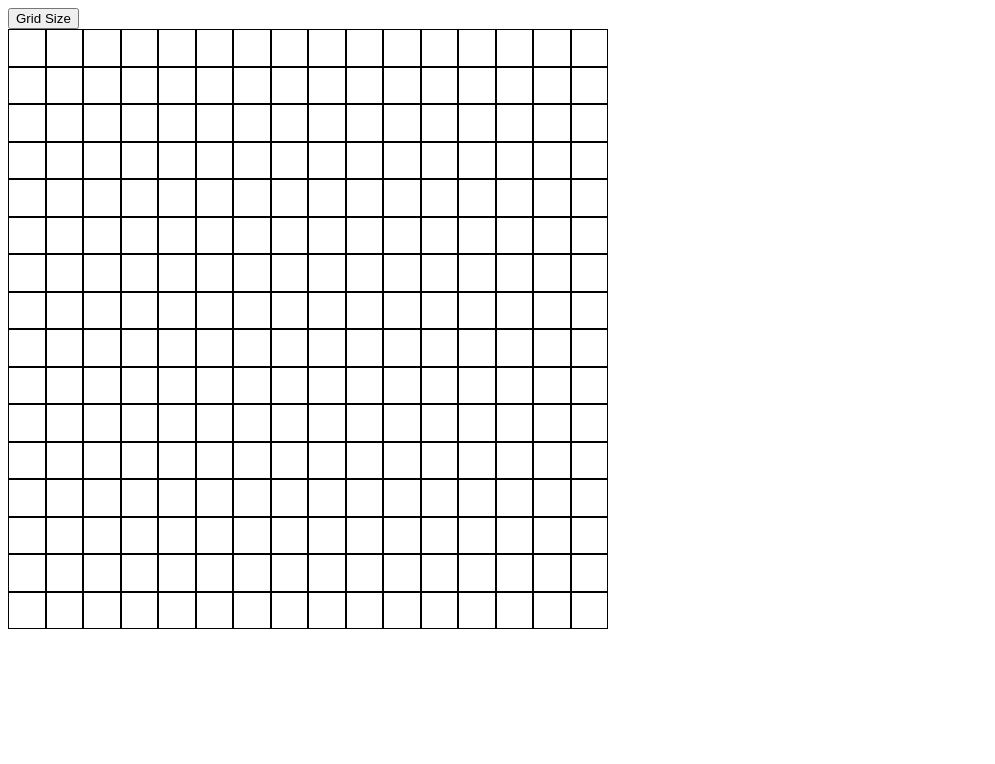
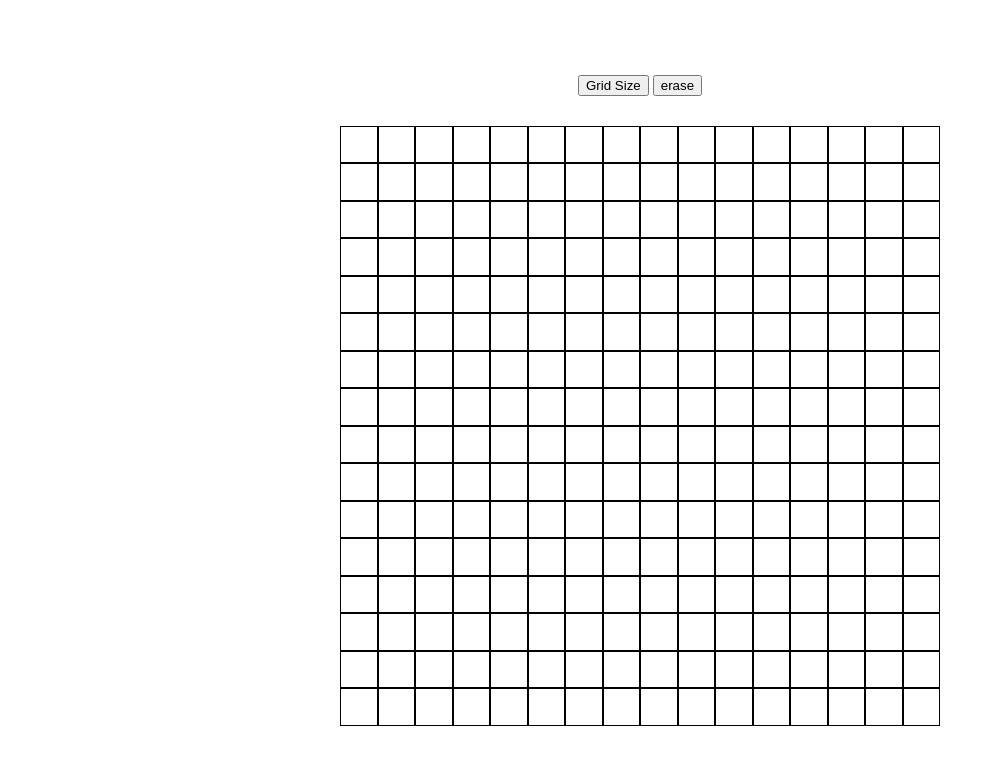
Before and after one commit to JonathanAbelPerez/etch-a-sketch, a plain HTML site: page index.html in a window 1280 px wide. Shown: the whole page, without its empty margins (0-995 px from the left). Drawn offline with Linux system fonts and the light colour scheme.

Commit message:
added erase button

```diff
--- a/index.html
+++ b/index.html
@@ -11,6 +11,7 @@
 
 <body>
     <button id="promptBtn" onclick="promptQtt()">Grid Size</button>
+    <button onclick="eraseColor()">erase</button>
     <div id="container">
 
     </div>
--- a/script.js
+++ b/script.js
@@ -26,7 +26,10 @@ function randomColor(e) {
     e.target.style.backgroundColor = `rgb(${randomR}, ${randomG}, ${randomB})`
 }
 
-
+function eraseColor(){
+    removeGrid()
+    createGrid()
+}
 
 function promptQtt() {
     x = 0
@@ -35,7 +38,6 @@ function promptQtt() {
         gridSize = parseInt(num)
         if (num < 101 && num > 0) {
             alert(num);
-
             removeGrid()
             createGrid()
             x = 1
--- a/styles.css
+++ b/styles.css
@@ -1,4 +1,20 @@
+html, body {
+    height: 100%;
+}
+
+html {
+    display: table;
+    margin: auto;
+}
+
+body {
+    display: table-cell;
+    vertical-align: middle;
+    text-align: center;
+}
+
 #container{
+    padding-top: 5%;
     display: grid;
     height: 600px;
     width: 600px;
```
